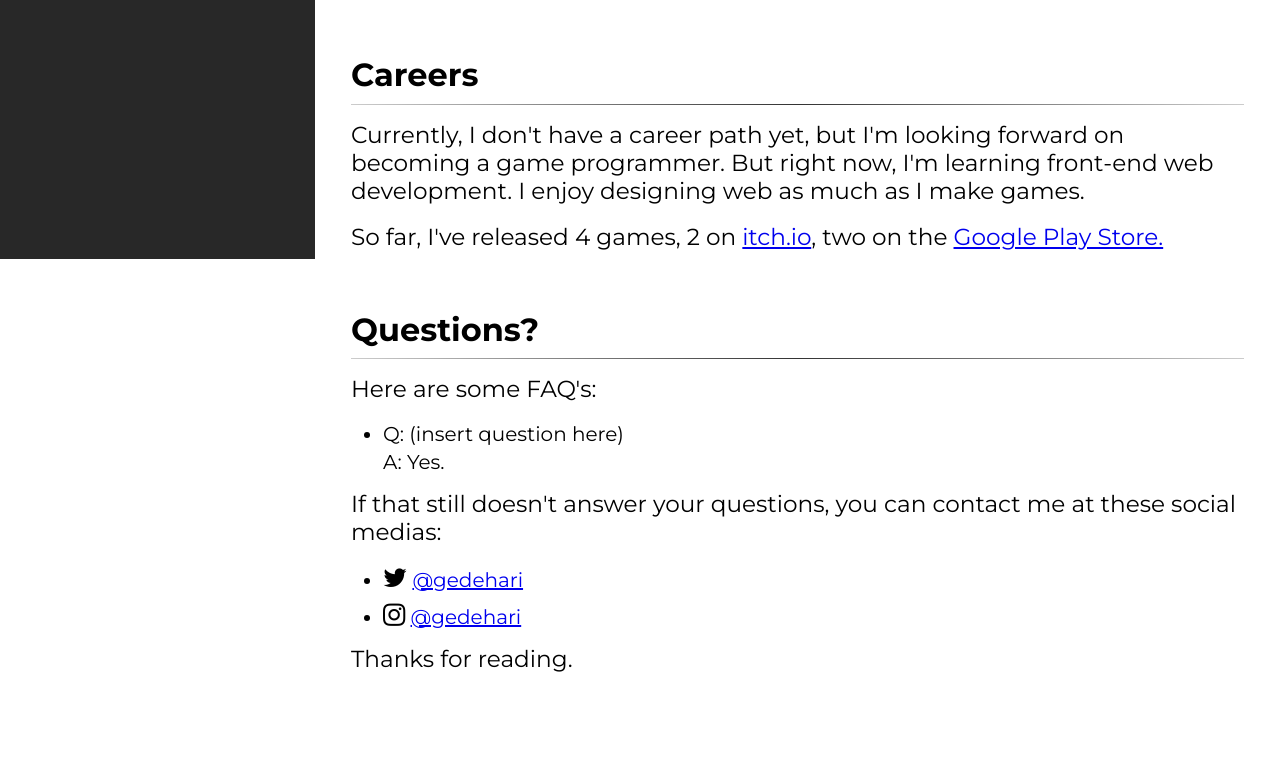
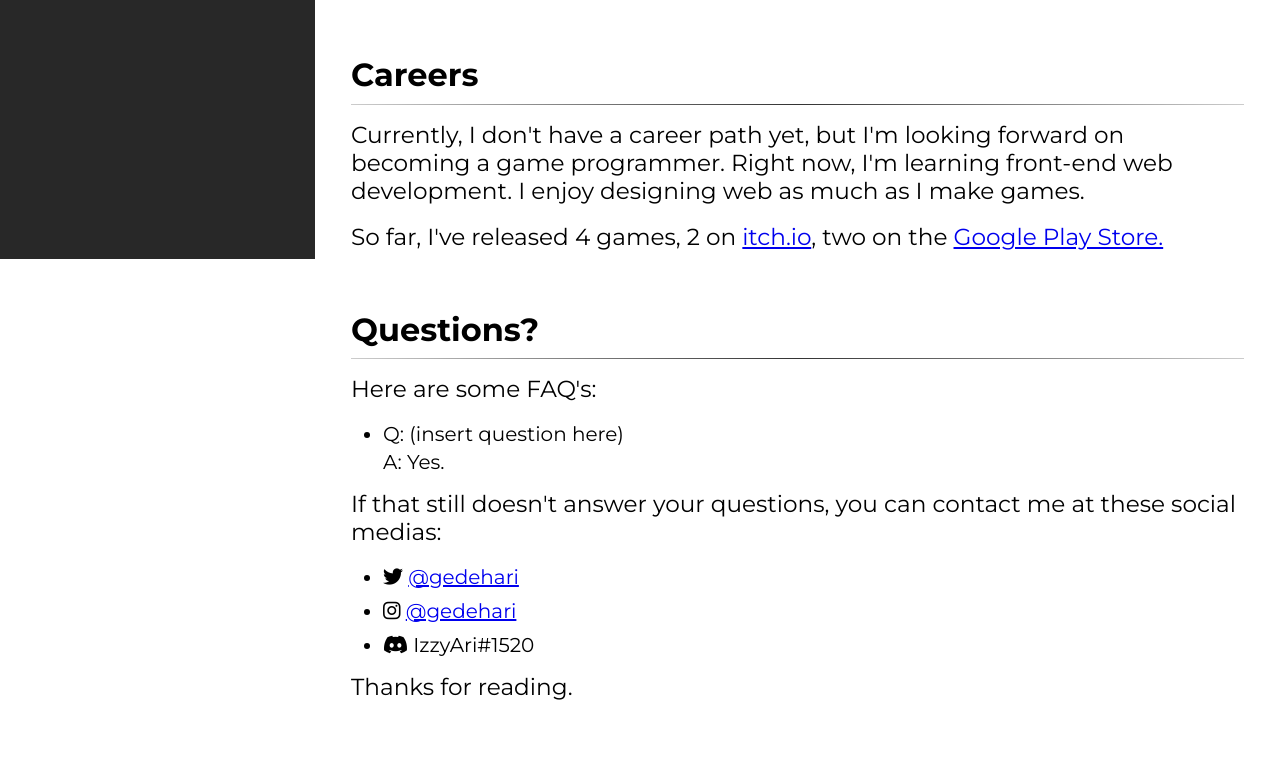
Before and after one commit to gedehari/gedehari.github.io, a plain HTML site: page index.html in a window 1280 px wide. Shown: the part 541-1303 px from the top of the page. Drawn offline with Linux system fonts and the light colour scheme.

Commit message:
Fix grammar, added Discord link

```diff
--- a/index.html
+++ b/index.html
@@ -5,7 +5,7 @@
     <meta name="viewport" content="width=device-width, initial-scale=1.0">
     <title>Gede Hari's portofolio</title>
     <link rel="stylesheet" href="css/main.css">
-    <link rel="stylesheet" href="https://cdnjs.cloudflare.com/ajax/libs/font-awesome/4.7.0/css/font-awesome.min.css">
+    <script src="https://kit.fontawesome.com/d1538b94a2.js" crossorigin="anonymous"></script>
 </head>
 <body>
     <!-- Sidenav -->
@@ -28,7 +28,7 @@
         <section>
             <h1 id="careers">Careers</h1>
             <hr>
-            <p>Currently, I don't have a career path yet, but I'm looking forward on becoming a game programmer. But right now, I'm learning front-end web development. I enjoy designing web as much as I make games.</p>
+            <p>Currently, I don't have a career path yet, but I'm looking forward on becoming a game programmer. Right now, I'm learning front-end web development. I enjoy designing web as much as I make games.</p>
             <p>So far, I've released 4 games, 2 on <a href="https://gedehari.itch.io/">itch.io</a>, two on the <a href="https://play.google.com/store/apps/dev?id=8256281185860058192">Google Play Store.</a></p>
         </section>
         <section>
@@ -44,8 +44,9 @@
             </ul>
             <p>If that still doesn't answer your questions, you can contact me at these social medias:</p>
             <ul class="social-medias">
-                <li><span class="fa fa-twitter"></span> <a href="https://twitter.com/gedehari">@gedehari</a></li>
-                <li><span class="fa fa-instagram"></span> <a href="http://instagram.com/gedehari/">@gedehari</a></li>
+                <li><span class="fab fa-twitter"></span> <a href="https://twitter.com/gedehari">@gedehari</a></li>
+                <li><span class="fab fa-instagram"></span> <a href="http://instagram.com/gedehari/">@gedehari</a></li>
+                <li><span class="fab fa-discord"></span> IzzyAri#1520</li>
             </ul>
             <p>Thanks for reading.</p>
         </section>
```
